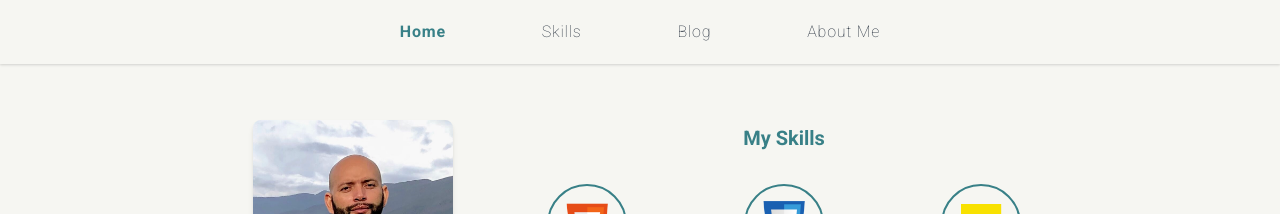
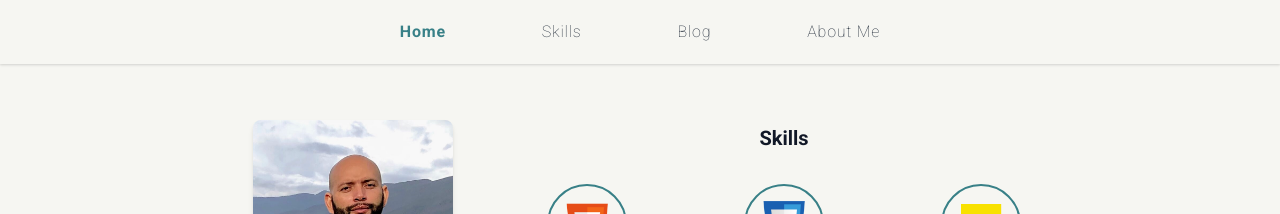
Before and after one commit to yomarguti/portfolio, a Next.js app: page / in a window 1280 px wide. Shown: the top 214 px of the page. Built offline with nearby package versions, Linux system fonts and the light colour scheme.

Commit message:
Se cambio titulo de my skills to skills. titulos con texto en negro

```diff
--- a/pages/index.js
+++ b/pages/index.js
@@ -21,7 +21,7 @@
         </div>
       </section>
       <section className="w-full pt-5 sm:w-3/5 lg:w-skill-content">
-        <h1 className="text-xl font-bold text-center text-primary">My Skills</h1>
+        <h1 className="text-xl font-bold text-center text-gray-900">Skills</h1>
         <SkillList />
       </section>
     </main>
```
